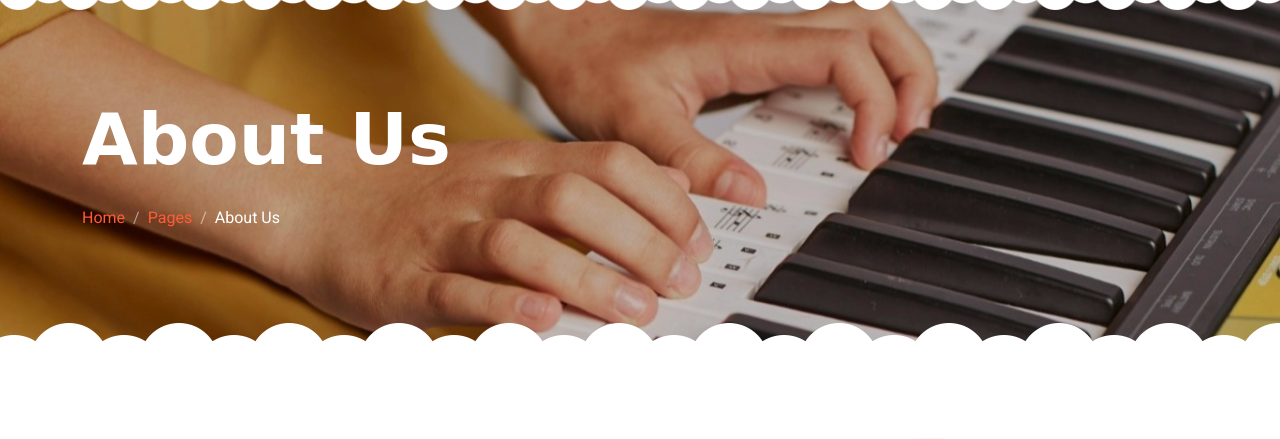
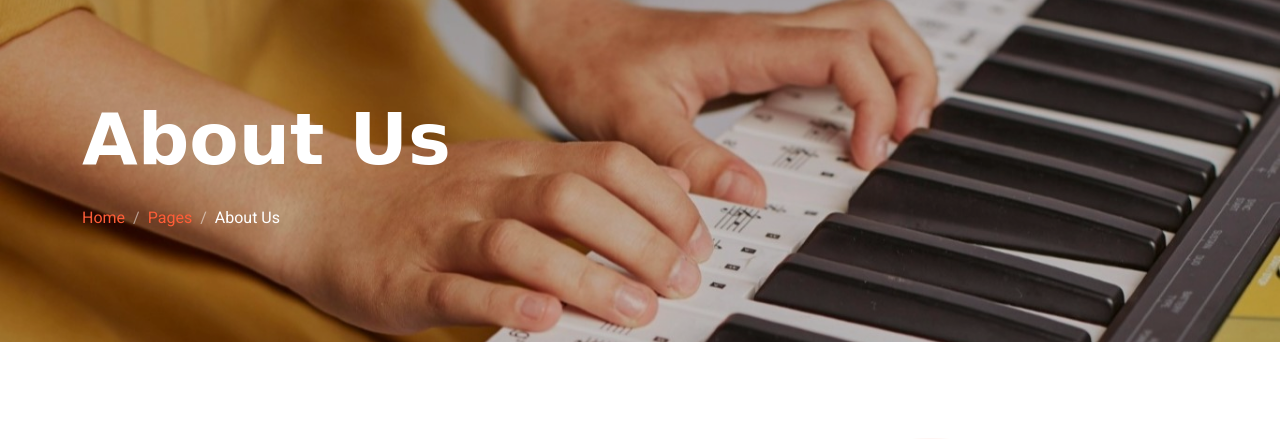
Before and after one commit to haprabb/WebsiteRPL, a PHP site: page /about.html in a window 1280 px wide. Shown: the part 85-524 px from the top of the page. Run offline with PHP 8.4, Linux system fonts and the light colour scheme; some libraries are stand-ins or nearby versions.

Commit message:
Update style.css
update caraousel

```diff
--- a/css/style.css
+++ b/css/style.css
@@ -172,7 +172,6 @@ h6,
     height: 10px;
     top: 0;
     left: 0;
-    background: url(../img/bg-header-top.png) center center repeat-x;
     z-index: 1;
 }
 
@@ -181,7 +180,6 @@ h6,
     height: 19px;
     top: auto;
     bottom: 0;
-    background: url(../img/bg-header-bottom.png) center center repeat-x;
 }
 
 @media (max-width: 768px) {
```
